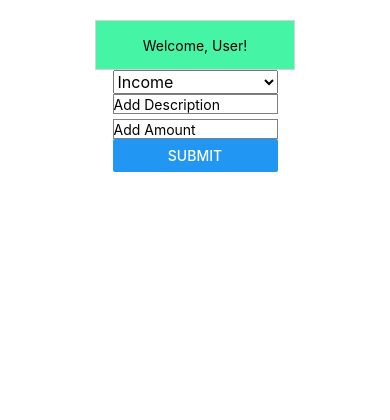
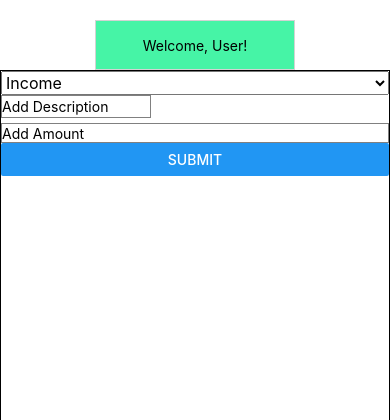
Before and after one commit to 9juanjuan/react-native-finance-app, a React Native app: screen / in a window 390 px wide. Shown: the top 420 px of the page. Built offline with nearby package versions, Linux system fonts and the light colour scheme.

Commit message:
adds error handling for improper input and adds date selector component to package.json

```diff
--- a/App.js
+++ b/App.js
@@ -21,32 +21,38 @@ export default class App extends React.Component {
         amount: '',
         category: '',
         description: '',
-        color: ''
+        color: '',
+        chosenDate: new Date()
       }
 
   _getUserInput = () => {
+    console.log(parseInt(this.state.amount));
+    if(isNaN(parseInt(this.state.amount)) || this.state.description=== '' ){
+      console.log('No description or not a number')
+    } else {
     if (this.state.type === 'income') {
       let randColor = colorChooser.greens[Math.floor(Math.random()*7)];
       data.push({
-        name: this.state.description,
-        amount: this.state.amount,
+        name: this.state.description+' +'+parseInt(this.state.amount),
+        amount: parseInt(this.state.amount),
         color: randColor,
         legendFontColor: 'green',
         legendFontSize: 10
       });
-    } else if (this.state.type==='expense') {
+    } else if (this.state.type ==='expense') {
       let randColor = colorChooser.reds[Math.floor(Math.random()*7)];
       data.push({
-        name: this.state.description,
-        amount: this.state.amount,
+        name: this.state.description+ ' -'+parseInt(this.state.amount),
+        amount: parseInt(this.state.amount),
         color: randColor,
-        legendFontColor: 'green',
+        legendFontColor: 'red',
         legendFontSize: 10
       });
     }
+  }
     // Resets input fields
     this.setState({
-      type: '',
+      type: 'income',
       amount: '',
       category: '',
       description: ''
@@ -60,9 +66,8 @@ export default class App extends React.Component {
   }
   _getUserAmount = (text) => {
     console.log(text);
-    const amount = parseInt(text)
     this.setState({
-        amount
+        amount: text
     })
     console.log(this.state.amount)
   }
@@ -72,13 +77,20 @@ export default class App extends React.Component {
         type: value
     })
   }
+  _setDate = (newDate) => {
+    console.log(newDate)
+    console.log(this.state.chosenDate)
+    this.setState({chosenDate: newDate});
+
+  }
+
 
   render () {
     return (
       <View>
         <View style={styles.container}>
           <Title/>
-          <InputForm formHandler={this._getUserInput} descriptionHandler={this._getUserText} typeHandler={this._getType} amountHandler={this._getUserAmount} description={this.state.description} type={this.state.type} amount={this.state.amount} />
+          <InputForm formHandler={this._getUserInput} descriptionHandler={this._getUserText} typeHandler={this._getType} amountHandler={this._getUserAmount} dateHandler={this._setDate} description={this.state.description} type={this.state.type} amount={this.state.amount} date={this.state.chosenDate} width={screenWidth}/>
         </View>
         <View style={styles.chart}>
           <PieChart
--- a/components/InputForm.js
+++ b/components/InputForm.js
@@ -1,13 +1,18 @@
 import React from 'react';
-import {View, Button, Text, TextInput, Picker} from 'react-native';
+import {View, Button, Text, TextInput, Picker, DatePickerIOS, StyleSheet, Dimensions} from 'react-native';
+const screenWidth = Dimensions.get('window').width
 
 const inputForm = props => {
     return (
-        <View style={{
-            width: 165,
-            height: 300
-        }}>
+        <View style={styles.container}>
+            {/* <DatePickerIOS
+                style={styles.datePicker}
+                date={props.date}
+                onDateChange={props.dateHandler}
+                mode='date'
+            /> */}
             <Picker
+                style={styles.picker}
                 selectedValue={props.type}
                 onValueChange={props.typeHandler}>
                 <Picker.Item label="Income" value="income" />
@@ -16,23 +21,14 @@ const inputForm = props => {
 
             <TextInput
             editable ={true}
-            style={{
-                height: 20,
-                borderColor: 'gray',
-                borderWidth: 1
-            }}
+            style={styles.form1}
             placeholder="Add Description"
             onChangeText={props.descriptionHandler}
             value={props.description}/>
 
             <TextInput
             editable ={true}
-            style={{
-                marginTop: 5,
-                height: 20,
-                borderColor: 'gray',
-                borderWidth: 1
-            }}
+            style={styles.form2}
             placeholder="Add Amount"
             onChangeText={props.amountHandler}
             value={props.amount.toString()}/>
@@ -43,5 +39,33 @@ const inputForm = props => {
         </View>
     )
 }
+const styles = StyleSheet.create({
+    container: {
+        // borderColor: 'black',
+        borderWidth: 1,
+        width: screenWidth,
+        height: 500
+      // justifyContent: 'center',
+    },
+    form1: {
+        height: 23,
+        width: 150,
+        borderColor: 'gray',
+        borderWidth: 1,
+    },
+    form2: {
+        marginTop: 5,
+        height: 20,
+        borderColor: 'gray',
+        borderWidth: 1
+    },
+    datePicker: {
+        width: screenWidth
+    },
+    picker: {
+        // marginTop: -10,
+        justifyContent: 'center'
+    }
+});
 
 export default inputForm;
--- a/package.json
+++ b/package.json
@@ -13,6 +13,7 @@
     "react-dom": "^16.8.6",
     "react-native": "https://github.com/expo/react-native/archive/sdk-33.0.0.tar.gz",
     "react-native-chart-kit": "^3.0.0",
+    "react-native-datepicker": "^1.7.2",
     "react-native-web": "^0.11.4"
   },
   "devDependencies": {
```
Also changed, not shown: 1 other file (tests, documents, lock files or other folders).
